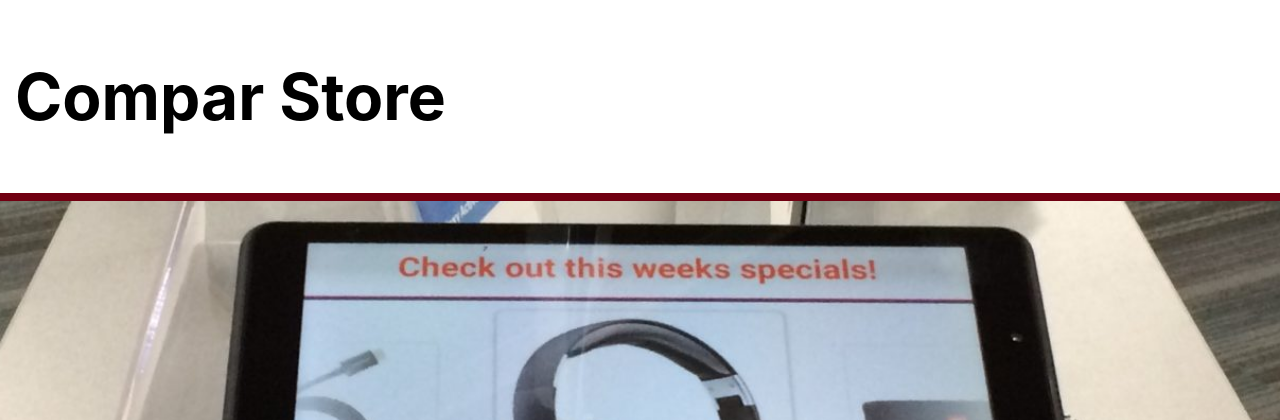
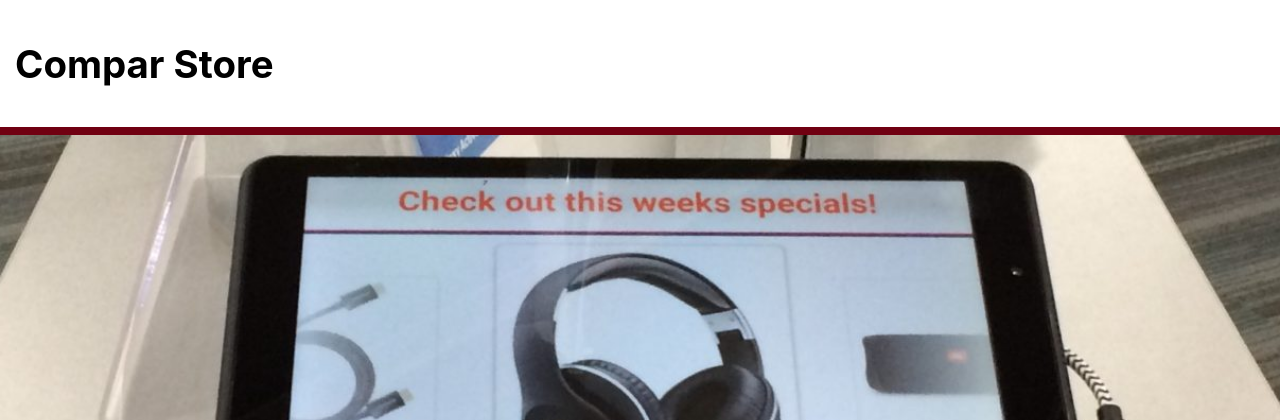
Before and after one commit to Adrenalex/MyTestingArea, a PHP site: page / in a window 1280 px wide. Shown: the part 48-468 px from the top of the page. Run offline with PHP 8.4, Linux system fonts and the light colour scheme.

Commit message:
Update styles.css

```diff
--- a/CSS/styles.css
+++ b/CSS/styles.css
@@ -249,7 +249,8 @@ body, html {
 
 /* empty but I made it to control the image inside flex-container if need be */
 .flex-image > h1 {
-   font-size: 5vw;
+   font-size: 3vw;
+	text-align: center;
 }
 
 .main {
```
